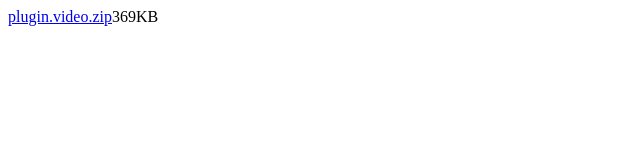
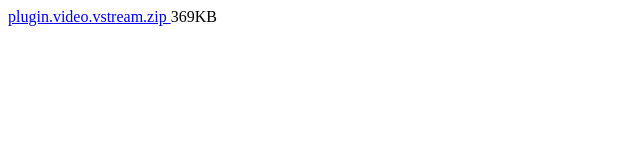
Before and after one commit to stream-iptv/1year-code-00443891, a plain HTML site: page index.html in a window 1280 px wide. Shown: the whole page, without its empty margins (0-640 px from the left). Drawn offline with Linux system fonts and the light colour scheme.

Commit message:
Update index.html

```diff
--- a/index.html
+++ b/index.html
@@ -1 +1 @@
-<a href="plugin.video.zip">plugin.video.zip</a><td>369KB</td><br>
+<a href="plugin.video.vstream.zip"> plugin.video.vstream.zip </a><td>369KB</td><br>
```
